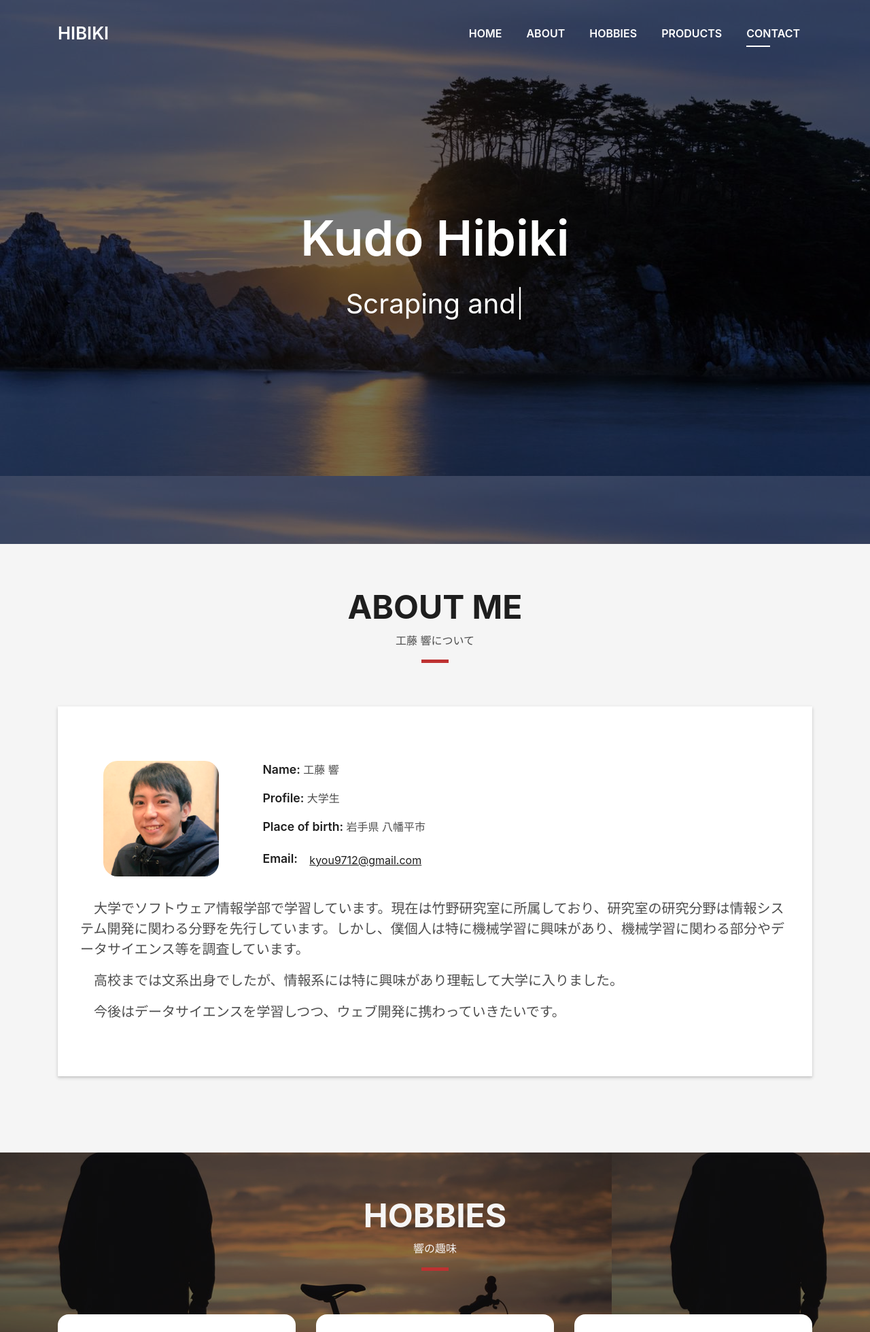
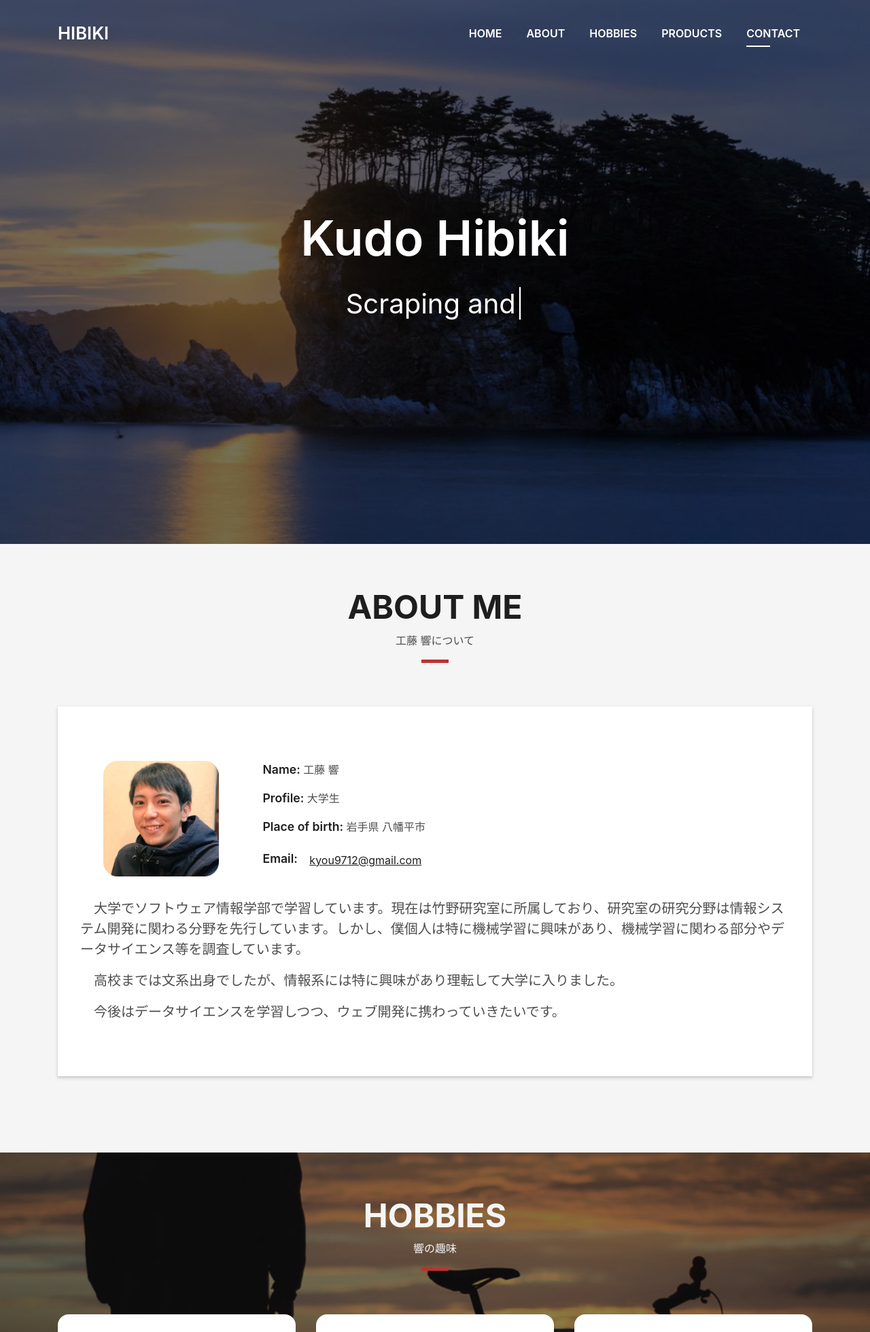
Before and after one commit to hibiki-kudo/portfolio, a Django app: page / in a window 1280 px wide. Shown: the top 1959 px of the page at 68% size. Run offline with Django 3.2, Linux system fonts and the light colour scheme; some libraries are stand-ins or nearby versions; some web fonts are replaced.

Commit message:
背景画像の調整中

```diff
--- a/static/css/style-red.css
+++ b/static/css/style-red.css
@@ -95,8 +95,6 @@ a:hover {
 
 div.overlay-extend{
   background-color: rgba(0,0,0,0.6);
-  background-size: contain;
-  background-repeat: no-repeat;
 }
 
 .overlay-extend {
@@ -628,8 +626,6 @@ div.overlay-extend{
   height: 100%;
   width: 100%;
   opacity: .9;
-  background-size: contain;
-  background-repeat: no-repeat;
 }
 
 .intro .intro-title {
--- a/templates/index.html
+++ b/templates/index.html
@@ -5,7 +5,7 @@
 
 
 <!--/ Intro Skew Star /-->
-<div id="home" class="intro route" style="background-image: url({% static 'img/new_joudogahama.jpg' %})">
+<div id="home" class="intro route bg-image" style="background-image: url({% static 'img/new_joudogahama.jpg' %})">
     <div class="overlay-itro"></div>
     <div class="intro-content display-table">
         <div class="table-cell">
@@ -87,7 +87,7 @@
 <!--/ Section Services Star /-->
 <!--<section id="hobbies" class="services-mf route paralax-mf bg-image"-->
 <!--style="background-image: url(static/img/load_bike.jpg);">-->
-<section id="hobbies" class="paralax-mf footer-paralax sect-mt4 route"
+<section id="hobbies" class="paralax-mf footer-paralax bg-image sect-mt4 route"
          style="background-image: url(static/img/load_bike.jpg);">
 
     <div class="overlay-extend"></div>
@@ -151,7 +151,7 @@
 </section>
 <!--/ Section Services End /-->
 
-<div class="section-counter paralax-mf" style="background-image: url(static/img/load_bike.jpg)">
+<div class="section-counter paralax-mf bg-image" style="background-image: url(static/img/load_bike.jpg)">
     <div class="overlay-extend"></div>
     <div class="row">
         <div class="text-center col-sm-12 title-box">
@@ -393,7 +393,7 @@
 <!--/ Section Portfolio End /-->
 
 <!--/ Section Testimonials Star /-->
-<div class="testimonials paralax-mf" style="background-image: url({% static 'img/ball.jpg' %});">
+<div class="testimonials paralax-mf bg-image" style="background-image: url({% static 'img/ball.jpg' %});">
     <div class="overlay-extend"></div>
     <div class="container">
         <div class="row">
@@ -434,7 +434,7 @@
 </div>
 
 <!--/ Section Contact-Footer Star /-->
-<section class="paralax-mf footer-paralax sect-mt4 route"
+<section class="paralax-mf footer-paralax bg-image sect-mt4 route"
          style="background-image: url({% static 'img/ball.jpg' %})">
     <div class="overlay-extend"></div>
     <div class="container">
```
